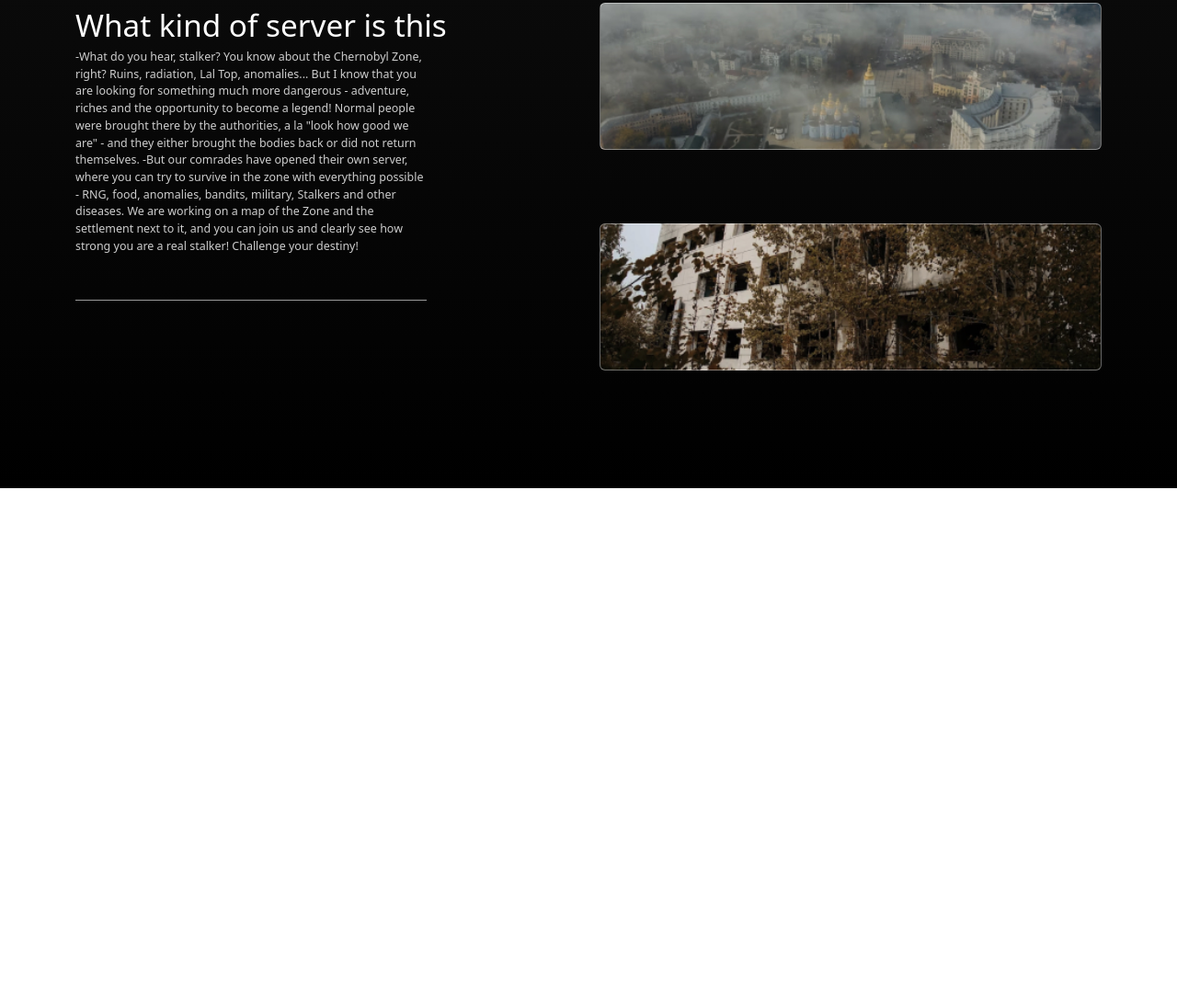
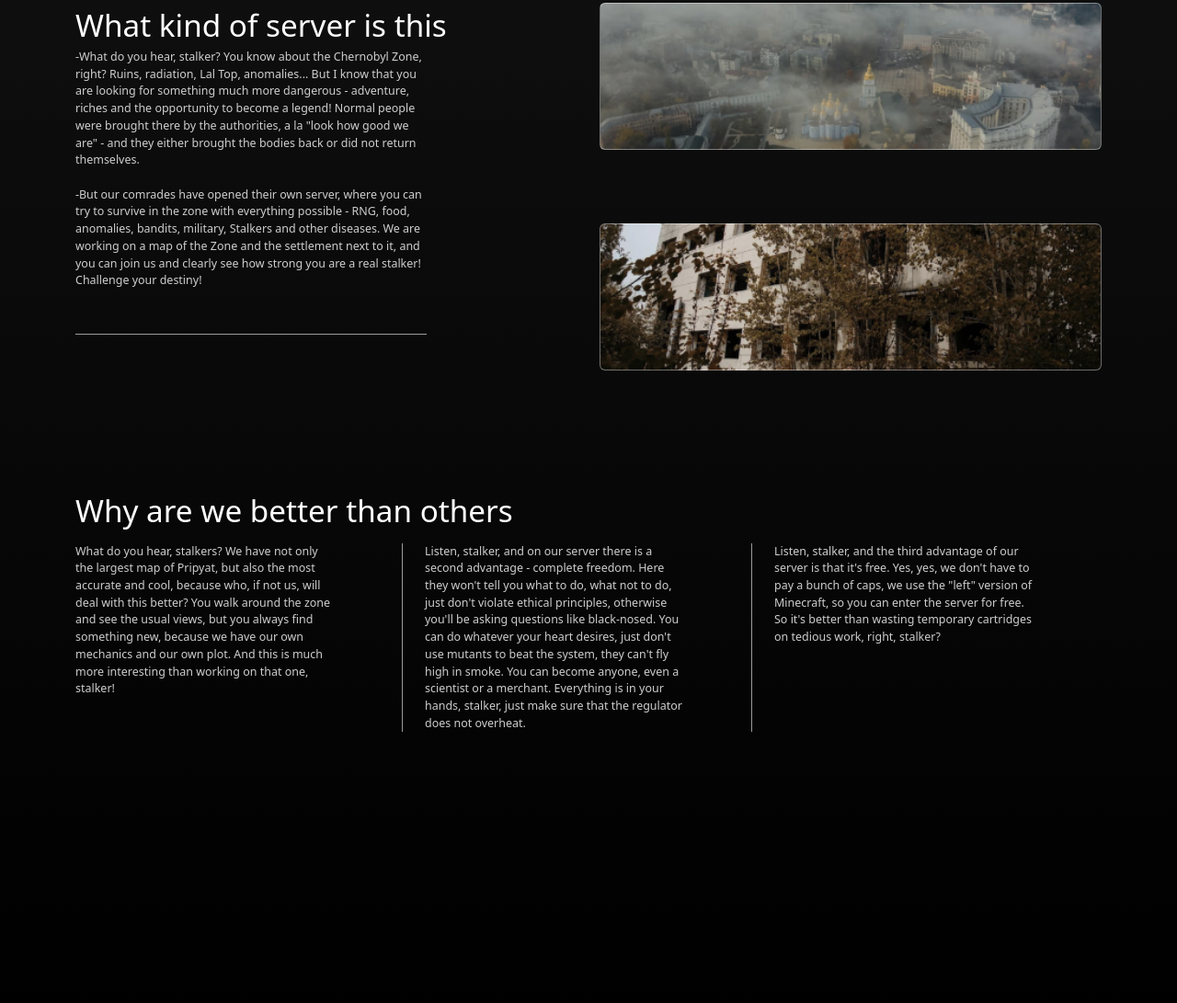
Before and after one commit to Mars-Lucifer/Stalker, a React app: page / in a window 1280 px wide. Shown: the part 877-1968 px from the top of the page at 92% size. Before the commit the page ends 1408 px from the top, so only its background shows below. Built offline with nearby package versions, Linux system fonts and the light colour scheme.

Commit message:
add screen 3

```diff
--- a/src/base/css/box.css
+++ b/src/base/css/box.css
@@ -1,6 +1,6 @@
 .Screen {
     position: relative;
-    min-height: 60vh;
+    min-height: 70vh;
     width: 100%;
     z-index: 1;
 }
--- a/src/base/css/button.css
+++ b/src/base/css/button.css
@@ -3,9 +3,15 @@
     height: 0.6px;
     background-color: white;
     opacity: 0.6;
+    margin: 0px;
 }
 
 .line_one {
     width: 70%;
     margin-top: 6vh;
 }
+
+.line_two {
+    width: 0.6px;
+    height: 100%;
+}
--- a/src/base/css/font.css
+++ b/src/base/css/font.css
@@ -17,3 +17,15 @@
 
     margin: 0px;
 }
+
+
+.text__box_s2 {
+    display: flex;
+    justify-content: space-between;
+    flex-direction: row;
+    margin-bottom: 16vh;
+}
+
+.text__box_s2 .text__a_small {width: 80%;}
+
+.text__marning_one {margin-bottom: 1.2vh;}
--- a/src/base/js/screen2.js
+++ b/src/base/js/screen2.js
@@ -10,7 +10,7 @@ class ScreenTwo extends React.Component {
                         <TextOne
                         title="What kind of server is this"
                         desc='    -What do you hear, stalker? You know about the Chernobyl Zone, right? Ruins, radiation, Lal Top, anomalies... But I know that you are looking for something much more dangerous - adventure, riches and the opportunity to become a legend! Normal people were brought there by the authorities, a la "look how good we are" - and they either brought the bodies back or did not return themselves.
-                        -But our comrades have opened their own server, where you can try to survive in the zone with everything possible - RNG, food, anomalies, bandits, military, Stalkers and other diseases. We are working on a map of the Zone and the settlement next to it, and you can join us and clearly see how strong you are a real stalker! Challenge your destiny!'/>
+                        <br/>-But our comrades have opened their own server, where you can try to survive in the zone with everything possible - RNG, food, anomalies, bandits, military, Stalkers and other diseases. We are working on a map of the Zone and the settlement next to it, and you can join us and clearly see how strong you are a real stalker! Challenge your destiny!'/>
                         <div className='box__image_one col-lg-6'>
                             <div className='img img1'></div>
                             <div className='img img2'></div>
--- /dev/null
+++ b/src/base/js/screen3.js
@@ -0,0 +1,28 @@
+import React from 'react';
+
+class ScreenThree extends React.Component {
+    render() {
+        return (
+            <div className='Screen'>
+                <div className='container'>
+                    <div className='row'>
+                        <p className='text__a_big text__marning_one col-lg-12'>Why are we better than others</p>
+                        <div className='text__box_s2 col-lg-4'>
+                            <p className='text__a_small'>What do you hear, stalkers? We have not only the largest map of Pripyat, but also the most accurate and cool, because who, if not us, will deal with this better? You walk around the zone and see the usual views, but you always find something new, because we have our own mechanics and our own plot. And this is much more interesting than working on that one, stalker!</p>
+                            <hr className='line line_two'/>
+                        </div>
+                        <div className='text__box_s2 col-lg-4'>
+                            <p className='text__a_small'>Listen, stalker, and on our server there is a second advantage - complete freedom. Here they won't tell you what to do, what not to do, just don't violate ethical principles, otherwise you'll be asking questions like black-nosed. You can do whatever your heart desires, just don't use mutants to beat the system, they can't fly high in smoke. You can become anyone, even a scientist or a merchant. Everything is in your hands, stalker, just make sure that the regulator does not overheat.</p>
+                            <hr className='line line_two'/>
+                        </div>
+                        <div className='text__box_s2 col-lg-4'>
+                            <p className='text__a_small'>Listen, stalker, and the third advantage of our server is that it's free. Yes, yes, we don't have to pay a bunch of caps, we use the "left" version of Minecraft, so you can enter the server for free. So it's better than wasting temporary cartridges on tedious work, right, stalker?</p>
+                        </div>
+                    </div>
+                </div>
+            </div>
+        )
+    }
+}
+
+export default ScreenThree
--- a/src/base/js/text1.js
+++ b/src/base/js/text1.js
@@ -3,8 +3,8 @@ import React from "react";
 const TextOne = (props) => {
     return (
         <div className="col-lg-6 text__box_a">
-            <p className="text__a_big">{props.title}</p>
-            <p className="text__a_small">{props.desc}</p>
+            <p className="text__a_big" dangerouslySetInnerHTML={{ __html: props.title.replace(/\n/g, "<br>") }}></p>
+            <p className="text__a_small" dangerouslySetInnerHTML={{ __html: props.desc.replace(/\n/g, "<br>") }}></p>
             <hr className="line line_one"/>
         </div>
     )
--- a/src/index.js
+++ b/src/index.js
@@ -4,6 +4,7 @@ import ReactDOMClient from 'react-dom/client';
 //My Page
 import ScreenOne from './base/js/screen1';
 import ScreenTwo from './base/js/screen2';
+import ScreenThree from './base/js/screen3';
 //CSS
 import './index.css';
 import "./base/css/3D.css"
@@ -18,4 +19,5 @@ const app = ReactDOMClient.createRoot(document.getElementById("root"))
 app.render(<div>
   <ScreenOne />
   <ScreenTwo />
+  <ScreenThree />
 </div>)
```
